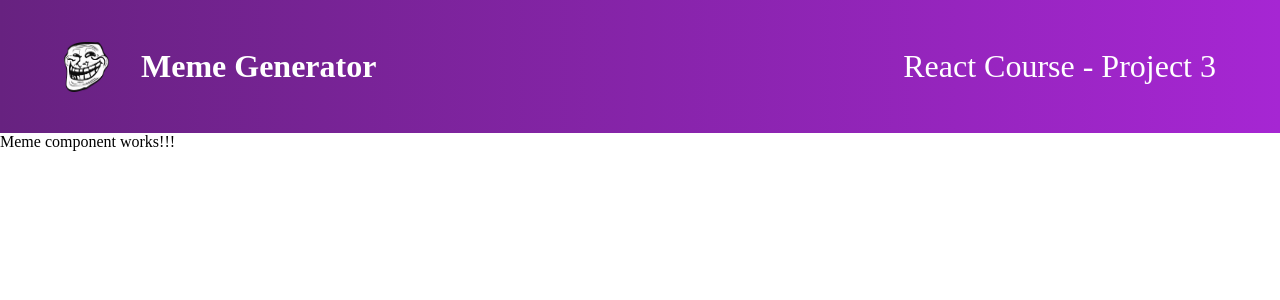
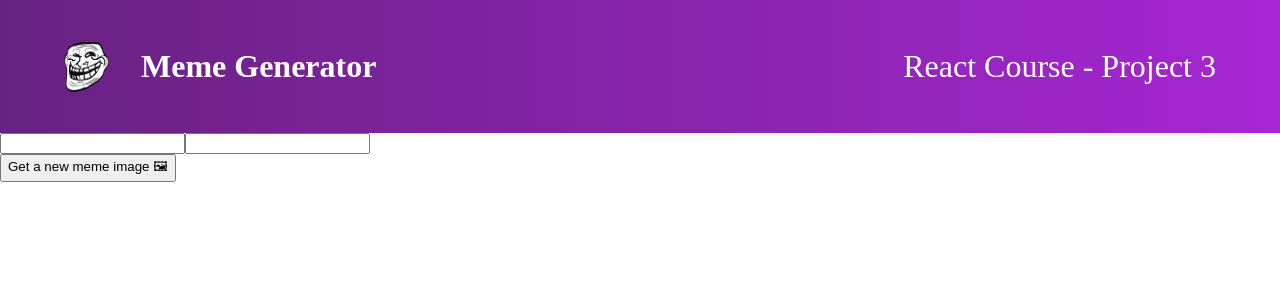
Before and after one commit to Akshay-Tarde/meme-generator, a React (Vite) app: page / in a window 1280 px wide. Shown: the top 300 px of the page. Built offline with nearby package versions, Linux system fonts and the light colour scheme.

Commit message:
Added the inputs and the button.

```diff
--- a/src/components/Meme.jsx
+++ b/src/components/Meme.jsx
@@ -1,7 +1,16 @@
 import React from "react";
 
 function Meme() {
-  return <div>Meme component works!!!</div>;
+  return (
+    <main className="main">
+      <form action="">
+        <input className="input" type="text" required />
+        <input className="input" type="text" required />
+        <br />
+        <button className="button">Get a new meme image 🖼 </button>
+      </form>
+    </main>
+  );
 }
 
 export default Meme;
```
